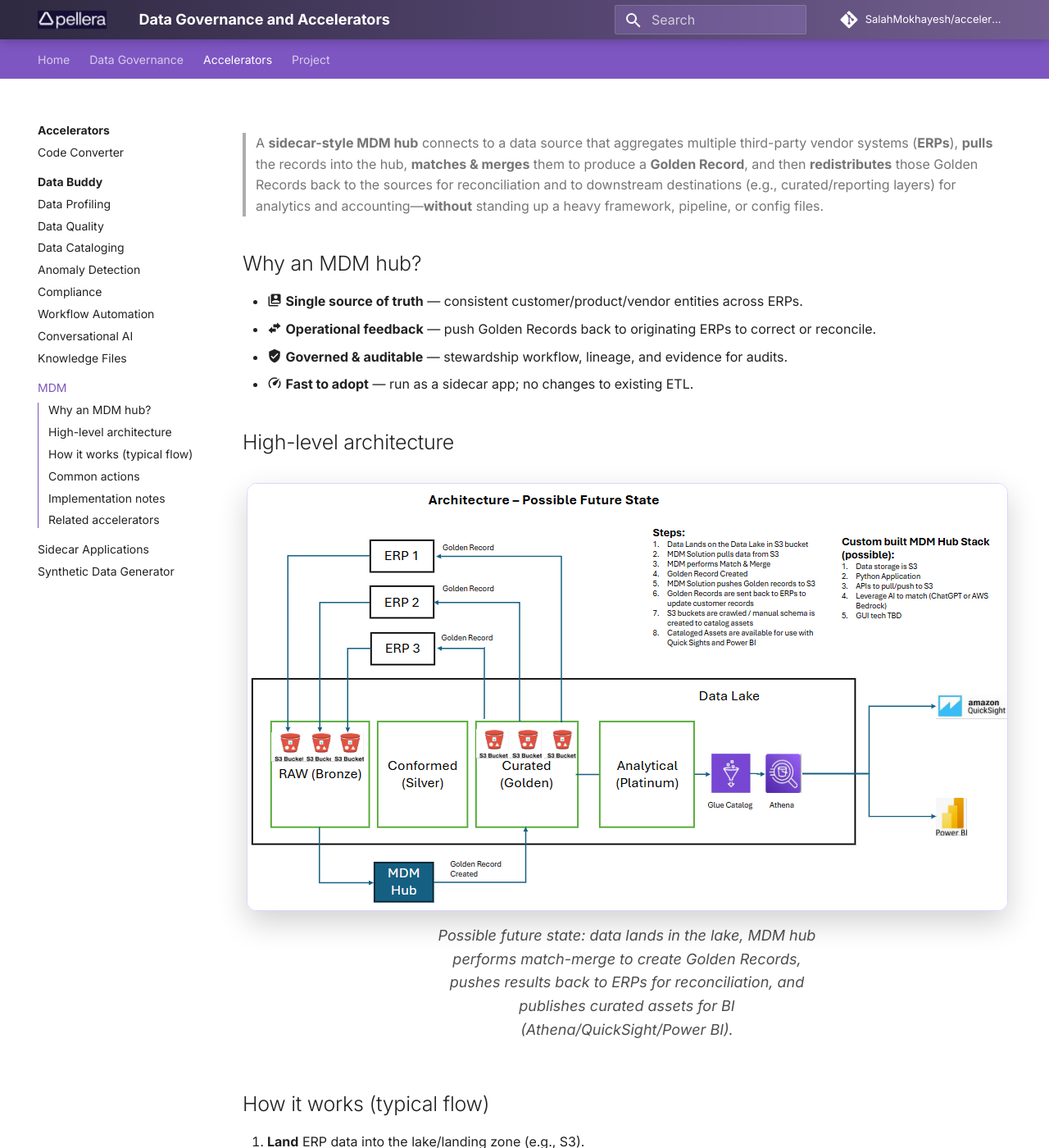
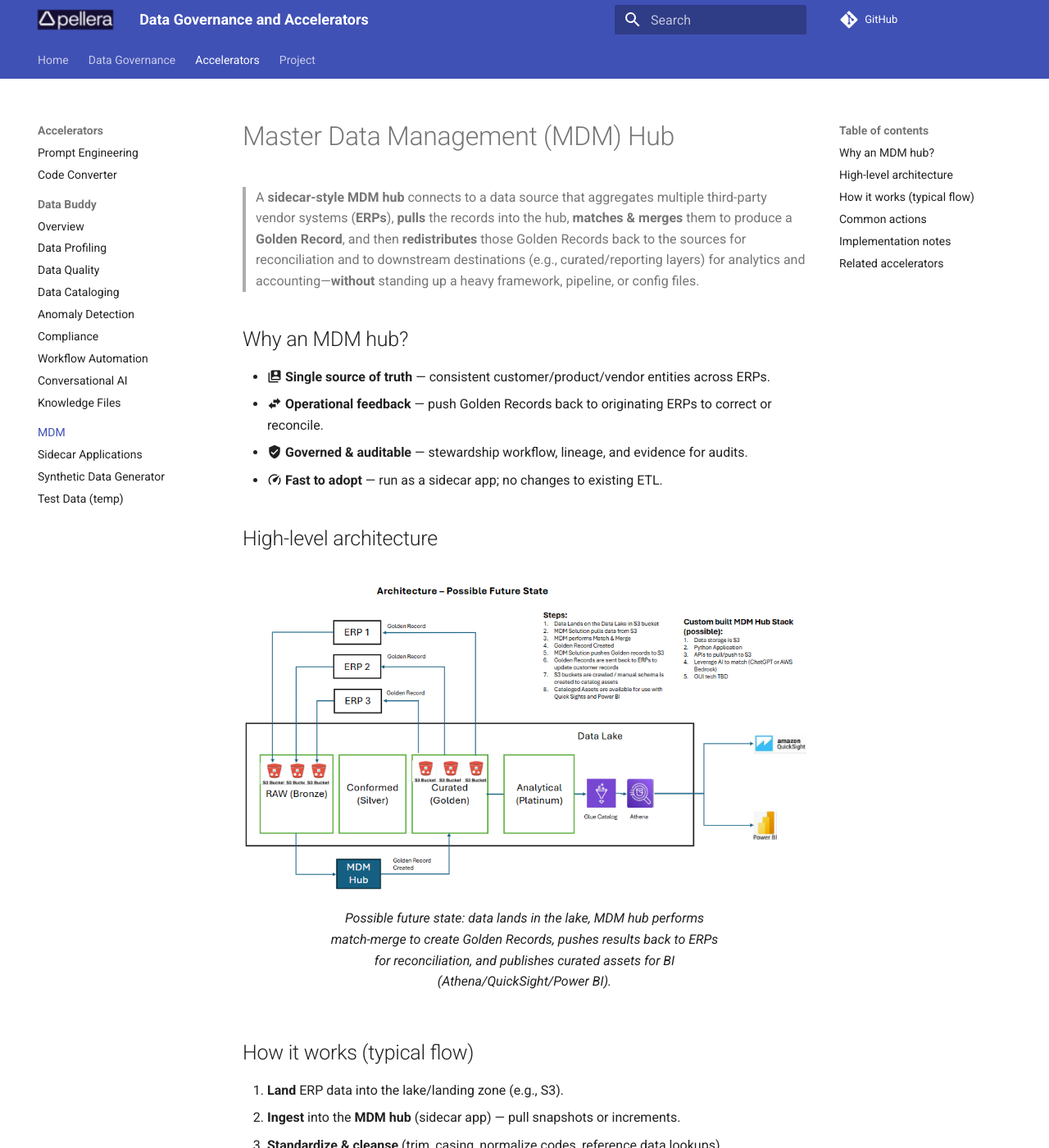
Before and after one commit to mokhayesh/aldin-accelerators, an MkDocs documentation site: the page built from docs/mdm/index.md, in a window 1280 px wide and 1400 px high. Shown: the whole window at 82% size. Built offline with MkDocs 1.6.1 and Material for MkDocs 9.7.7, drawn with Linux system fonts in a browser that asks for light colours; comment, search, counter and statistics services are not loaded; grey boxes are pictures that could not be loaded.

Commit message:
mainbuttons

```diff
--- a/mkdocs.yml
+++ b/mkdocs.yml
@@ -1,60 +1,45 @@
 site_name: Data Governance and Accelerators
-site_description: Data Governance and Accelerators — docs and how-tos
-site_url: https://salahmokhayesh.github.io/accelerators/
-repo_name: SalahMokhayesh/accelerators
 repo_url: https://github.com/SalahMokhayesh/accelerators
-edit_uri: edit/main/docs/
+docs_dir: docs
+# strict mode is enabled by your build command (mkdocs build --strict)
 
 theme:
   name: material
   logo: _assets/pellera-logo.png
   favicon: _assets/pellera-logo.png
-  font:
-    text: Inter
-    code: JetBrains Mono
   features:
     - navigation.tabs
     - navigation.sections
-    - navigation.indexes
-    - navigation.instant
-    - navigation.expand
-    - toc.integrate
-    - header.autohide
-    - content.code.copy
+    - navigation.top
     - search.suggest
     - search.highlight
-  palette:
-    - media: "(prefers-color-scheme: dark)"
-      scheme: slate
-      primary: deep purple
-      accent: deep purple
-    - media: "(prefers-color-scheme: light)"
-      scheme: default
-      primary: deep purple
-      accent: deep purple
+    - content.code.copy
 
 extra_css:
-  - _assets/styles.css
+  - styles.css
 
 plugins:
   - search
-  - minify:
-      minify_html: true
+  - git-revision-date-localized:
+      fallback_to_build_date: true
 
 markdown_extensions:
   - admonition
+  - def_list
+  - footnotes
   - attr_list
   - md_in_html
-  - tables
-  - toc:
-      permalink: true
   - pymdownx.details
   - pymdownx.superfences
-  - pymdownx.tabbed
-  - pymdownx.highlight
+  - pymdownx.tabbed:
+      alternate_style: true
+  - pymdownx.tasklist:
+      custom_checkbox: true
   - pymdownx.emoji:
       emoji_index: !!python/name:material.extensions.emoji.twemoji
       emoji_generator: !!python/name:material.extensions.emoji.to_svg
+  - toc:
+      permalink: true
 
 nav:
   - Home: index.md
@@ -62,7 +47,7 @@
       - Overview: data-governance/index.md
       - Assessment Questions: data-governance/assessment.md
   - Accelerators:
-      - Architecture: architecture/index.md
+      - Prompt Engineering: prompt-engineering/index.md    # ← new
       - Code Converter: code-converter/index.md
       - Data Buddy:
           - Overview: data-buddy/index.md
@@ -77,6 +62,7 @@
       - MDM: mdm/index.md
       - Sidecar Applications: sidecar-applications/index.md
       - Synthetic Data Generator: synthetic-data-generator/index.md
+      - Test Data (temp): test-data/index.md   # Remove this after deleting docs/test-data/
   - Project:
       - Contributing: contributing.md
       - Changelog: changelog.md
```
Also changed, not shown: docs/prompt-engineering/index.md (added, +25 -0 lines).
